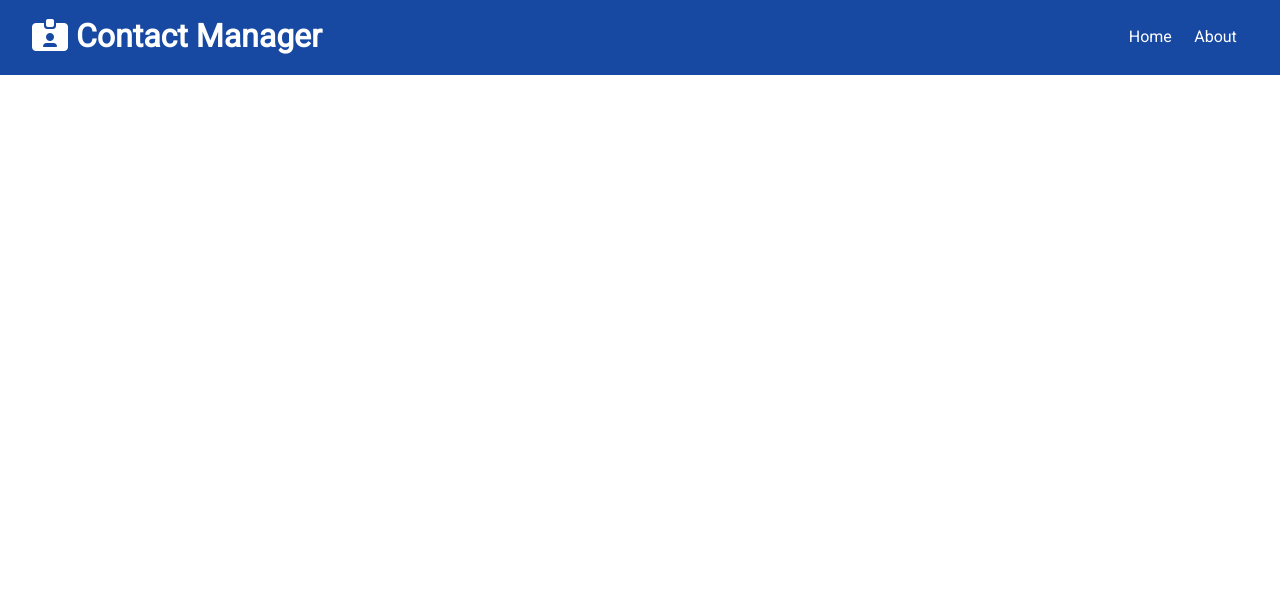
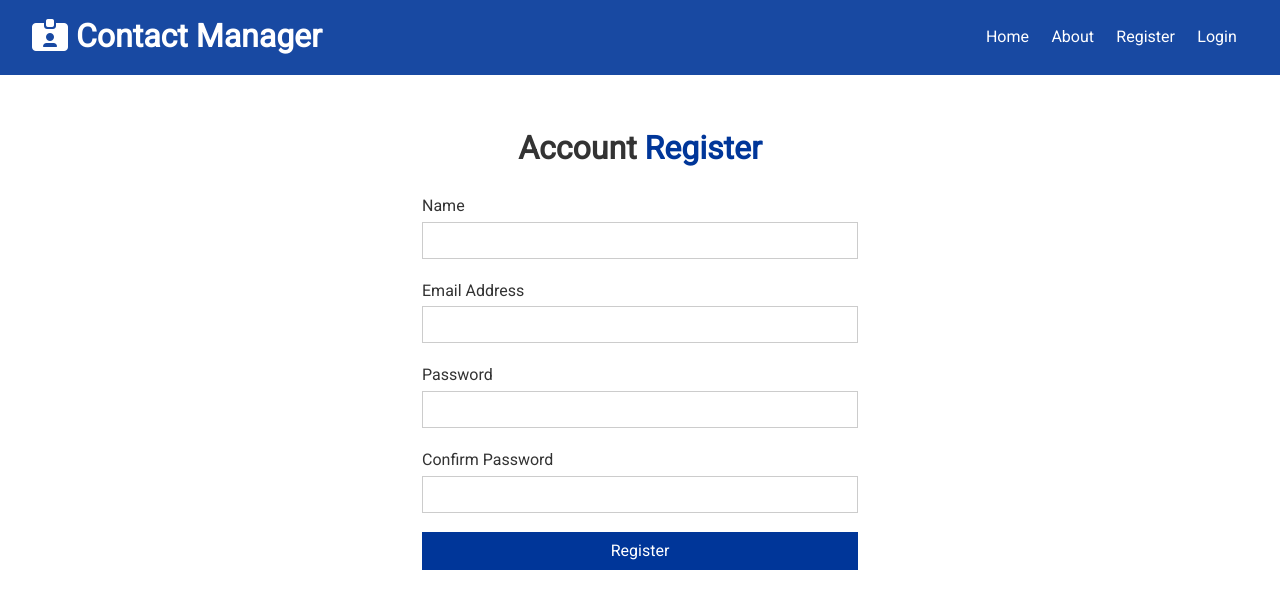
Before and after one commit to barestu/react-contact-manager, a React (Create React App) app in the folder client/: page /register in a window 1280 px wide. Shown: the top 608 px of the page. Built offline with nearby package versions, Linux system fonts and the light colour scheme; the HTML template or start-up script is replaced by a standard one.

Commit message:
Create login & register page

```diff
--- a/client/src/App.js
+++ b/client/src/App.js
@@ -1,26 +1,35 @@
 import React, { Fragment } from 'react';
 import { BrowserRouter as Router, Route, Switch } from 'react-router-dom';
-import ContactState from './context/contact/ContactState';
 import Navbar from './components/layout/Navbar';
 import Home from './pages/Home';
 import About from './pages/About';
+import Register from './pages/Register';
+import Login from './pages/Login';
+
+import ContactState from './context/contact/ContactState';
+import AuthState from './context/auth/AuthState';
+
 import './App.css';
 
 const App = () => {
   return (
+    <AuthState>
       <ContactState>
         <Router>
           <Fragment>
             <Navbar />
             <div className="container">
               <Switch>
-              <Route exact path="/" component={Home} />
-              <Route exact path="/about" component={About} />
+                <Route path="/" component={Home} exact />
+                <Route path="/about" component={About} exact />
+                <Route path="/register" component={Register} exact />
+                <Route path="/login" component={Login} exact />
               </Switch>
             </div>
           </Fragment>
         </Router>
       </ContactState>
+    </AuthState>
   );
 }
 
--- a/client/src/components/layout/Navbar.jsx
+++ b/client/src/components/layout/Navbar.jsx
@@ -15,6 +15,12 @@ const Navbar = ({ title, icon }) => {
         <li>
           <Link to="/about">About</Link>
         </li>
+        <li>
+          <Link to="/register">Register</Link>
+        </li>
+        <li>
+          <Link to="/login">Login</Link>
+        </li>
       </ul>
     </div>
   );
--- /dev/null
+++ b/client/src/context/auth/AuthState.js
@@ -0,0 +1,35 @@
+import React, { useReducer } from 'react';
+import AuthContext from './authContext';
+import authReducers from './authReducers';
+import {
+  REGISTER_SUCCESS,
+  REGISTER_FAIL,
+  USER_LOADED,
+  AUTH_ERROR,
+  LOGIN_SUCCESS,
+  LOGIN_FAIL,
+  LOGOUT,
+  CLEAR_ERRORS,
+} from './authTypes';
+
+const AuthState = props => {
+  const initialState = {
+    token: localStorage.getItem('token'),
+    user: null,
+    isAuthenticated: null,
+    isLoading: true,
+    isError: null,
+  };
+
+  const [state, dispatch] = useReducer(authReducers, initialState);
+
+
+
+  return (
+    <AuthContext.Provider value={{ ...state }}>
+      {props.children}
+    </AuthContext.Provider>
+  );
+};
+
+export default AuthState;
--- /dev/null
+++ b/client/src/context/auth/authContext.js
@@ -0,0 +1,5 @@
+import { createContext } from 'react';
+
+const authContext = createContext();
+
+export default authContext;
--- /dev/null
+++ b/client/src/context/auth/authReducers.js
@@ -0,0 +1,13 @@
+
+import {
+  REGISTER_SUCCESS,
+  REGISTER_FAIL,
+  USER_LOADED,
+  AUTH_ERROR,
+  LOGIN_SUCCESS,
+  LOGIN_FAIL,
+  LOGOUT,
+  CLEAR_ERRORS,
+} from './authTypes';
+
+export default (state, reducers) => {};
--- /dev/null
+++ b/client/src/context/auth/authTypes.js
@@ -0,0 +1,8 @@
+export const REGISTER_SUCCESS = 'REGISTER_SUCCESS';
+export const REGISTER_FAIL = 'REGISTER_FAIL';
+export const USER_LOADED = 'USER_LOADED';
+export const AUTH_ERROR = 'AUTH_ERROR';
+export const LOGIN_SUCCESS = 'LOGIN_SUCCESS';
+export const LOGIN_FAIL = 'LOGIN_FAIL';
+export const LOGOUT = 'LOGOUT';
+export const CLEAR_ERRORS = 'CLEAR_ERRORS';
--- /dev/null
+++ b/client/src/pages/Login.jsx
@@ -0,0 +1,43 @@
+import React, { useState } from 'react';
+
+const Login = () => {
+  const [user, setUser] = useState({
+    email: '',
+    password: '',
+  });
+
+  const { name, email, password, password2 } = user;
+
+  const onChange = (e) => {
+    setUser({
+      ...user,
+      [e.target.name]: e.target.value,
+    });
+  };
+
+  const onSubmit = (e) => {
+    e.preventDefault();
+    console.log('Login', user);
+  };
+
+  return (
+    <div className="form-container">
+      <h1>
+        Account <span className="text-primary">Login</span>
+      </h1>
+      <form onSubmit={onSubmit}>
+        <div className="form-group">
+          <label htmlFor="email">Email Address</label>
+          <input type="text" name="email" value={email} onChange={onChange} />
+        </div>
+        <div className="form-group">
+          <label htmlFor="password">Password</label>
+          <input type="text" name="password" value={password} onChange={onChange} />
+        </div>
+        <input type="submit" value="Login" className="btn btn-primary btn-block" />
+      </form>
+    </div>
+  );
+};
+
+export default Login;
--- /dev/null
+++ b/client/src/pages/Register.jsx
@@ -0,0 +1,53 @@
+import React, { useState } from 'react';
+
+const Register = () => {
+  const [user, setUser] = useState({
+    name: '',
+    email: '',
+    password: '',
+    password2: '',
+  });
+
+  const { name, email, password, password2 } = user;
+
+  const onChange = (e) => {
+    setUser({
+      ...user,
+      [e.target.name]: e.target.value,
+    });
+  };
+
+  const onSubmit = (e) => {
+    e.preventDefault();
+    console.log('Register', user);
+  };
+
+  return (
+    <div className="form-container">
+      <h1>
+        Account <span className="text-primary">Register</span>
+      </h1>
+      <form onSubmit={onSubmit}>
+        <div className="form-group">
+          <label htmlFor="name">Name</label>
+          <input type="text" name="name" value={name} onChange={onChange} />
+        </div>
+        <div className="form-group">
+          <label htmlFor="email">Email Address</label>
+          <input type="text" name="email" value={email} onChange={onChange} />
+        </div>
+        <div className="form-group">
+          <label htmlFor="password">Password</label>
+          <input type="text" name="password" value={password} onChange={onChange} />
+        </div>
+        <div className="form-group">
+          <label htmlFor="password2">Confirm Password</label>
+          <input type="text" name="password2" value={password2} onChange={onChange} />
+        </div>
+        <input type="submit" value="Register" className="btn btn-primary btn-block" />
+      </form>
+    </div>
+  );
+};
+
+export default Register;
```
Lines whose indentation alone changed are shown as unchanged.
